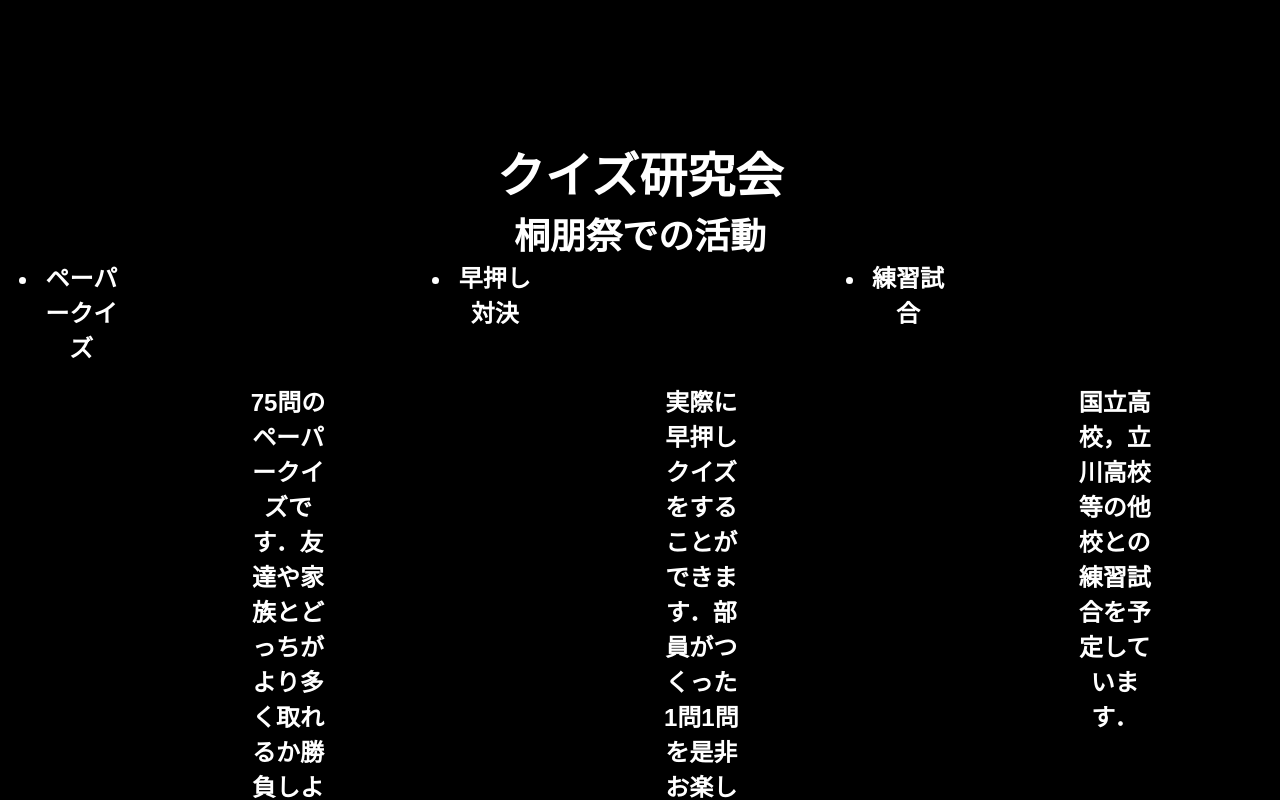
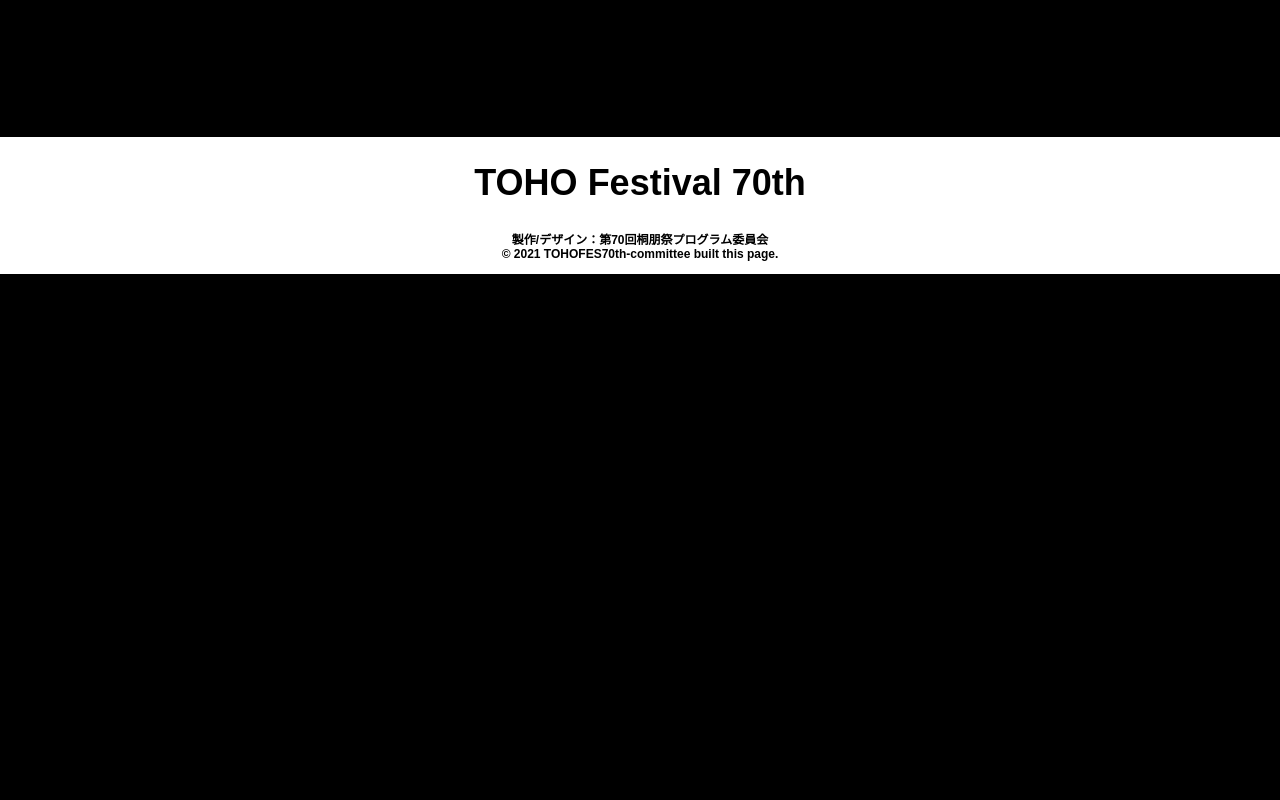
Before and after one commit to toho-festival/website-2021, a Next.js app: page / in a window 1280 px wide. Shown: the part 4760-5560 px from the top of the page. After the commit the page ends 5034 px from the top, so only its background shows below. Built offline with nearby package versions, Linux system fonts and the light colour scheme.

Commit message:
correct-index.tsx
index.tsxでクイ研は表示しないので修正しました。

```diff
--- a/src/pages/index.tsx
+++ b/src/pages/index.tsx
@@ -1,4 +1,3 @@
-import QuizClub from '~/src/components/QuizClub'
 import type { FC }   from 'react';
 import AutoSlideehow from '~/src/components/AutoSlideShow';
 import Main          from '~/src/components/Main';
@@ -21,7 +20,6 @@ const Entrance: FC = () => <div>
   </Head>
   <AutoSlideehow/>
   <Main />
-  <QuizClub />
 </div>;
 
 export default Entrance;
```
